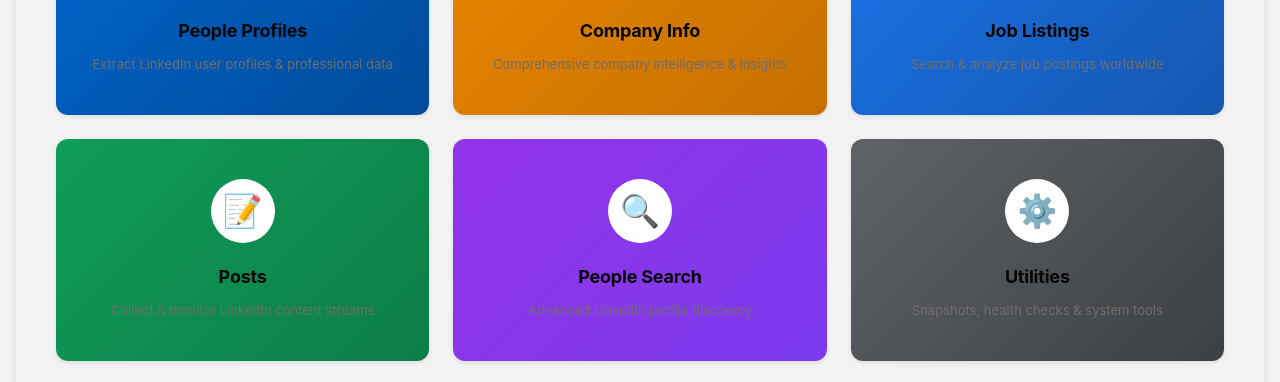
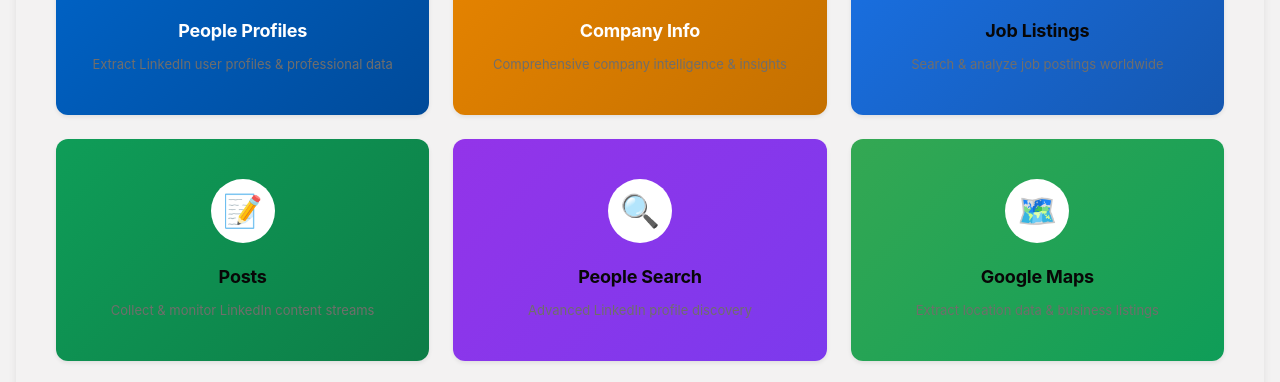
Before and after one commit to SVPraveen1/linkedin-scrapper, a website: page public/index.html in a window 1280 px wide. Shown: the part 533-915 px from the top of the page. Drawn offline with Linux system fonts and the light colour scheme; no server answers.

Commit message:
utilities update

```diff
--- a/public/index.html
+++ b/public/index.html
@@ -317,13 +317,13 @@
         <!-- LinkedIn Section -->
         <a href="people-profiles.html" class="category-card people">
           <div class="icon">👥</div>
-          <h2>People Profiles</h2>
+          <h2 style="color: white;">People Profiles</h2>
           <p>Extract LinkedIn user profiles & professional data</p>
         </a>
 
         <a href="company-info.html" class="category-card company">
           <div class="icon">🏢</div>
-          <h2>Company Info</h2>
+          <h2 style="color: white;">Company Info</h2>
           <p>Comprehensive company intelligence & insights</p>
         </a>
 
@@ -343,12 +343,6 @@
           <div class="icon">🔍</div>
           <h2>People Search</h2>
           <p>Advanced LinkedIn profile discovery</p>
-        </a>
-
-        <a href="utilities.html" class="category-card utilities">
-          <div class="icon">⚙️</div>
-          <h2>Utilities</h2>
-          <p>Snapshots, health checks & system tools</p>
         </a>
 
         <!-- Social Media & Maps Section -->
@@ -374,6 +368,12 @@
           <div class="icon">�</div>
           <h2>Facebook</h2>
           <p>Posts, profiles, events & reviews scraper</p>
+        </a>
+
+          <a href="utilities.html" class="category-card utilities">
+          <div class="icon">⚙️</div>
+          <h2>Utilities</h2>
+          <p>Snapshots, health checks & system tools</p>
         </a>
       </div>
 
--- a/public/styles.css
+++ b/public/styles.css
@@ -132,7 +132,7 @@
 }
 
 .api-section h2 {
-  color: var(--text-primary);
+  color: white;
   margin-bottom: 16px;
   font-size: 20px;
   font-weight: 700;
```
